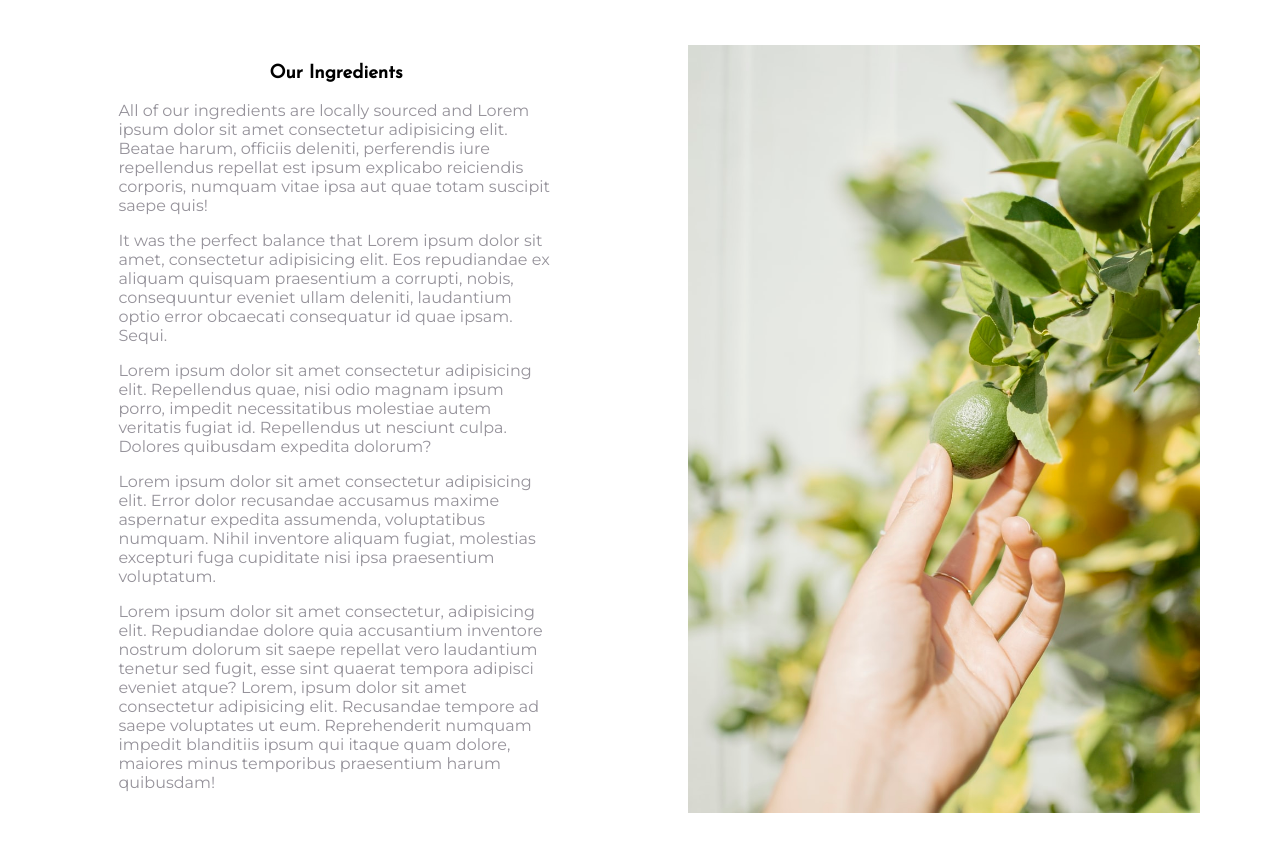
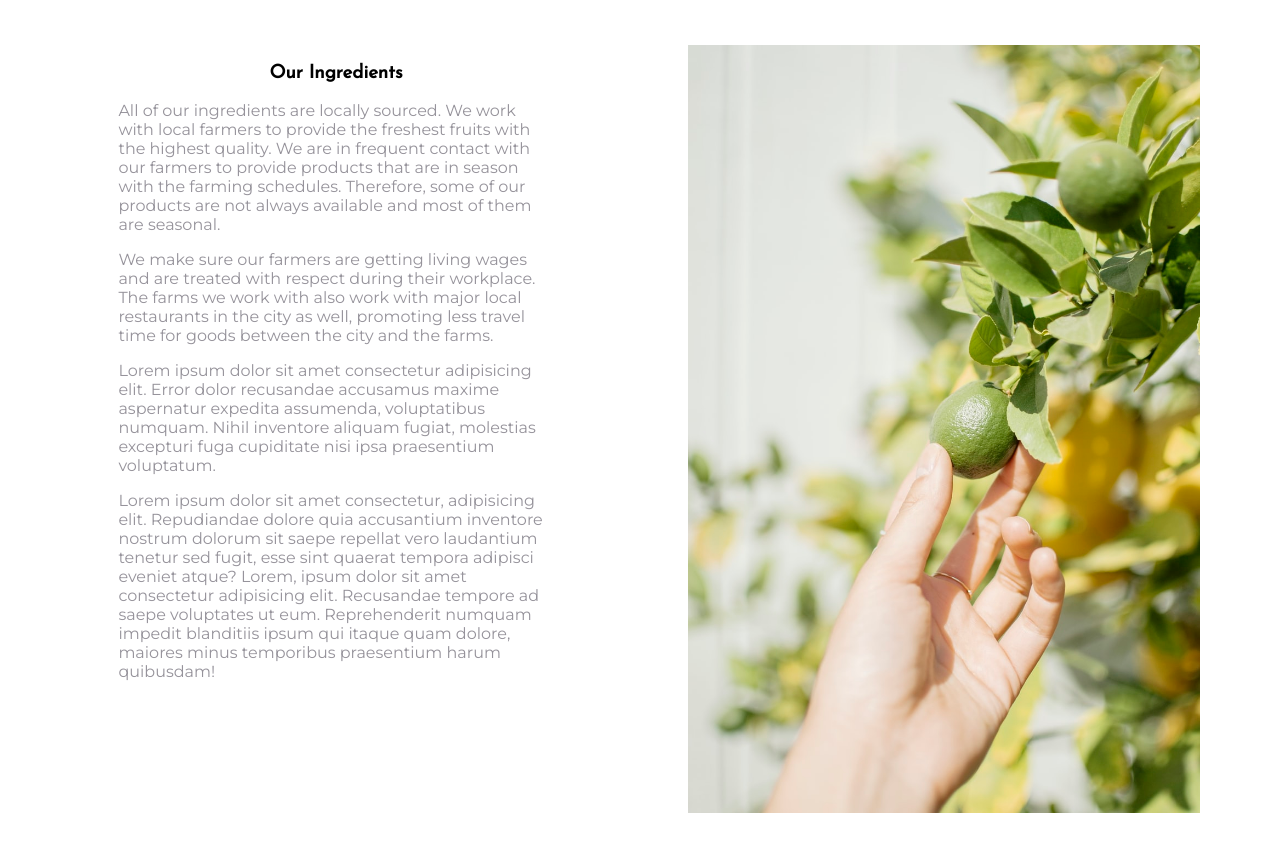
Before and after one commit to bryvnto/p02-company, a plain HTML site: page about.html in a window 1280 px wide. Shown: the part 1047-1898 px from the top of the page. Drawn offline with Linux system fonts and the light colour scheme.

Commit message:
Updating about and support page placement

```diff
--- a/about.html
+++ b/about.html
@@ -43,8 +43,7 @@
                 <p>During a stroll in their childhood neighbourhood, siblings Benjamin and Isabelle Johnston spotted a
                     large retail space for lease in the epicentre of Riley Park, and they knew what they wanted to do.
                     They envisioned a space between the pretentious bars and the young nightclubs for the neighbourhood
-                    to
-                    enjoy a whole new brewing experience, and thus, Live Kombucha Brewing Co. was made.</p>
+                    to enjoy a whole new brewing experience, and thus, Live Kombucha Brewing Co. was made.</p>
 
                 <p>It was the perfect balance that Riley Park needed. The once sleepy neighbourhood became more lively
                     as more retailers and restaurants moved in as a result of the brewery's success.
@@ -55,19 +54,18 @@
         <div class="flex-container">
             <div class="text-box">
                 <h3>Our Ingredients</h3>
-                <p>All of our ingredients are locally sourced and Lorem ipsum dolor sit amet consectetur adipisicing
-                    elit. Beatae harum, officiis deleniti, perferendis iure repellendus repellat est ipsum explicabo
-                    reiciendis corporis, numquam vitae ipsa aut quae totam suscipit saepe quis!
+                <p>All of our ingredients are locally sourced. We work with local farmers to provide the freshest fruits
+                    with the highest quality. We are in frequent contact with our farmers to provide products that are
+                    in season with the farming schedules. Therefore, some of our products are not always available and
+                    most of them are seasonal.
                 </p>
 
-                <p>It was the perfect balance that Lorem ipsum dolor sit amet, consectetur adipisicing elit. Eos
-                    repudiandae ex aliquam quisquam praesentium a corrupti, nobis, consequuntur eveniet ullam deleniti,
-                    laudantium optio error obcaecati consequatur id quae ipsam. Sequi.
+                <p>We make sure our farmers are getting living wages and are treated with respect during their
+                    workplace. The farms we work with also work with major local restaurants in the city as well,
+                    promoting less travel time for goods between the city and the farms.
                 </p>
 
-                <p>Lorem ipsum dolor sit amet consectetur adipisicing elit. Repellendus quae, nisi odio magnam ipsum
-                    porro, impedit necessitatibus molestiae autem veritatis fugiat id. Repellendus ut nesciunt culpa.
-                    Dolores quibusdam expedita dolorum?
+                <p>
                 </p>
 
                 <p>Lorem ipsum dolor sit amet consectetur adipisicing elit. Error dolor recusandae accusamus maxime
```
Also changed, not shown: support.html (+13 -12 lines).
